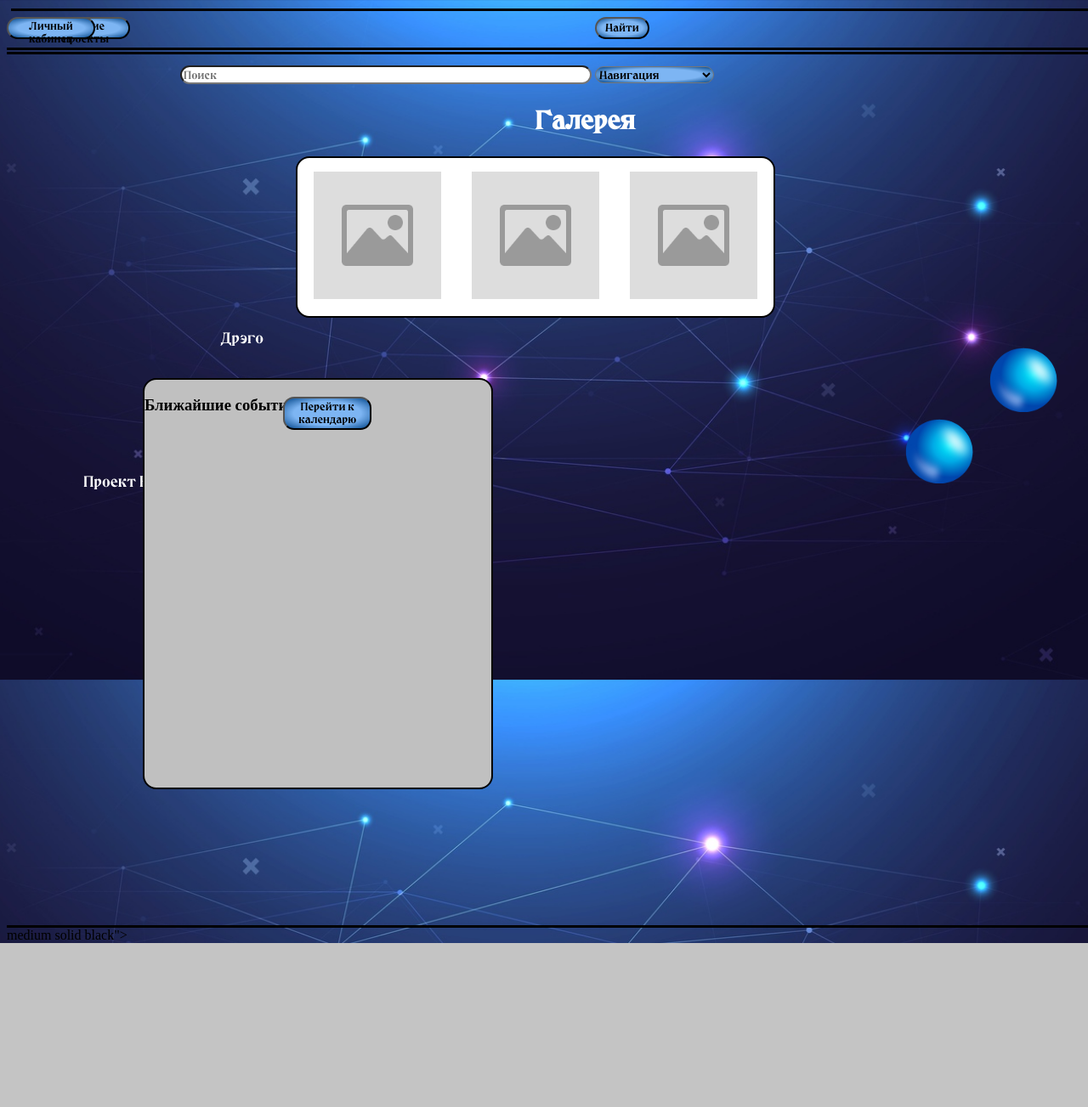
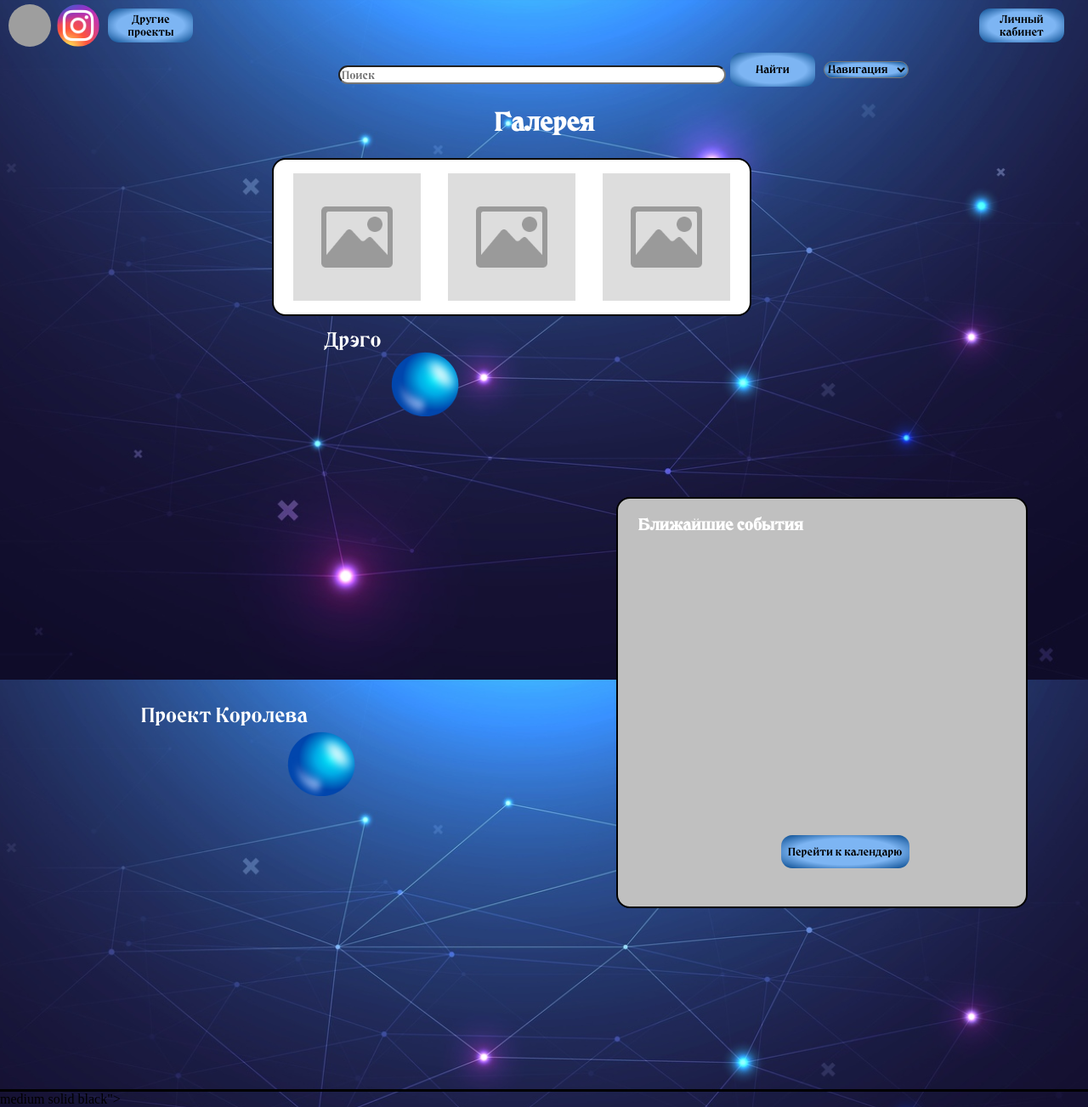
Before and after one commit to E-Newman/LSS, a PHP site: page /wiki.php in a window 1280 px wide; the page is wider, and only the part inside the window is pictured. Shown: that part at 85% size. Before the commit the page ends 1110 px from the top of that part, so only its background shows below. Run offline with PHP 8.4, Linux system fonts and the light colour scheme; the visitor is signed in with stand-in values (Sample User, id 1); some libraries are stand-ins or nearby versions; grey boxes are pictures that could not be loaded.

Commit message:
Unify CSS files

```diff
--- a/article.php
+++ b/article.php
@@ -31,9 +31,9 @@
 			<button class="headbutton">Другие проекты</button>
 		</div>
 		<div class = "head" style="margin-right: 5px; ">
-			<button class="headbutton popup auth" href = "#loginForm">Войти</button>
+			<button class="headbutton popup auth nouser" href = "#loginForm">Войти</button>
 			<button class="headbutton user" onClick='location.href="userlc.php"' >Личный кабинет</button>
-			<button class="headbutton popup auth" href = "#regForm">Регистрация</button>
+			<button class="headbutton popup auth nouser" href = "#regForm">Регистрация</button>
 		</div>
 	</div>
 </header>
--- a/index.php
+++ b/index.php
@@ -10,7 +10,7 @@
 
 echo ' <link rel="stylesheet" type="text/css" href="styleforexperiments.css"> ';
 } else {
-         echo ' <link rel="stylesheet" type="text/css" href="exprbySanya.css"> ';
+         echo ' <link rel="stylesheet" type="text/css" href="styleBySanya.css"> ';
 }
 ?>
     <meta charset="utf-8" />
@@ -31,9 +31,9 @@ echo ' <link rel="stylesheet" type="text/css" href="styleforexperiments.css"> ';
             </div>
 
 			<div class = "head" style="margin-right: 5px; ">
-			<button class="headbutton popup auth" href = "#loginForm">Войти</button>
+			<button class="headbutton popup auth nouser" href = "#loginForm">Войти</button>
             <button class="headbutton user" onClick='location.href="userlc.php"' >Личный кабинет</button>
-			<button class="headbutton popup auth" href = "#regForm">Регистрация</button>
+			<button class="headbutton popup auth nouser" href = "#regForm">Регистрация</button>
             </div>
 
 	    </header>
--- a/news.php
+++ b/news.php
@@ -30,9 +30,9 @@ echo ' <link rel="stylesheet" type="text/css" href="styleforexperiments.css"> ';
             </div>
 
 			<div class = "head" style="margin-right: 5px; ">
-			<button class="headbutton popup auth" href = "#loginForm">Войти</button>
+			<button class="headbutton popup auth nouser" href = "#loginForm">Войти</button>
             <button class="headbutton user" onClick='location.href="userlc.php"' >Личный кабинет</button>
-			<button class="headbutton popup auth" href = "#regForm">Регистрация</button>
+			<button class="headbutton popup auth nouser" href = "#regForm">Регистрация</button>
             </div>
 
 	    </header>
--- a/styleBySanya.css
+++ b/styleBySanya.css
@@ -12,30 +12,186 @@
     font-family: Amaltea One;
     src: url(fonts/AmalteaOne.ttf);
 }
-
+button,
+button:active,
+button:focus {
+    outline: none;
+}
+div.head {
+    display: flex;
+    align-items: center;
+    justify-content: space-between;
+}
+div.content {
+	display: flex;
+    align-items: center;
+    justify-content: center;
+}
 .mainLink {
     font-family: 'Columbina';
     font-size: 1.5em;
     color: white;
+    background-color: transparent;
+    border:0;
+    display: inline-block;
+    position: relative;
+    -webkit-transition-duration: 0.3s;
+    transition-duration: 0.3s;
+    -webkit-transition-property: transform;
+    transition-property: transform;
+    -webkit-transform: translateZ(0);
+    transform: translateZ(0);
+}
+.mainLink:before {
+    pointer-events: none;
+    position: absolute;
+    z-index: -1;
+    content: '';
+    top: 100%;
+    left: 5%;
+    height: 10px;
+    width: 90%;
+    opacity: 0;
+    background: radial-gradient(ellipse at center, rgba(0, 0, 0, 0.35) 0%, rgba(0, 0, 0, 0) 80%);
+    -webkit-transition-duration: 0.3s;
+    transition-duration: 0.3s;
+    -webkit-transition-property: transform, opacity;
+    transition-property: transform, opacity;
 }
 
+.mainLink:hover {
+    -webkit-transform: translateY(-5px);
+    transform: translateY(-5px);
+}
+
+.mainLink:hover:before {
+    opacity: 1;
+    -webkit-transform: translateY(5px);
+    transform: translateY(5px);
+}
+#logo {
+	transition: all 150ms ease;
+	margin-left: 1px;
+	margin-right: 1px;
+	width: 50px;
+	height: 50px;
+	cursor: pointer;
+    border-radius: 50%;
+    border: 0em;
+  }
+ #logo:hover {
+    -webkit-transform: scale(1.1);
+    -ms-transform: scale(1.1);
+    transform: scale(1.1);
+  }
 .headfoot {
-	height: 3em;
-	border-bottom: medium solid black;
+    display: flex;
+	justify-content: space-between;
+	align-items: center;
+	height: 60px;
 }
 
 .eventblock {
-	position: relative;
-	bottom: 10em;
     background-color: silver;
-	width: 30%;
+    width: 30em;
     height: 30em;
-	display: inline-block;
-	margin-left: 10em;
+    display: block;
+    margin-left: 15%;
+	margin-right:2%;
     border-color: black;
     border-style: solid;
     border-width: 2px;
     border-radius: 1em;
+}
+  html {
+	margin: 0px;
+	padding: 0px;
+
+}
+body {
+    background: url('images/back.jpg') no-repeat center center;
+    background-size: cover;
+    background-attachment: fixed;
+    margin: 0px;
+	padding: 0px;
+}
+
+h2 {
+    font-family: Columbina;
+    font-size: 30px;
+    color: white;
+}
+
+h3 {
+	font-family: Columbina;
+    color: white;
+	margin-left:5%;
+}
+
+.sub {
+    font-family: Columbina;
+    font-size: x-large;
+    color: white;
+	display:inline-block;
+}
+.headbutton:hover {
+    -webkit-transform: scale(1.1);
+    -ms-transform: scale(1.1);
+    transform: scale(1.1);
+  }
+.headbutton {
+    transition: all 150ms ease;
+
+    background: -moz-radial-gradient(center, ellipse cover, rgba(125,181,243,1) 0%, rgba(125,181,243,1) 56%, rgba(3,70,138,1) 100%);
+    background: -webkit-radial-gradient(center, ellipse cover, rgba(125,181,243,1) 0%, rgba(125,181,243,1) 56%, rgba(3,70,138,1) 100%);
+    background: -o-radial-gradient(center, ellipse cover, rgba(125,181,243,1) 0%, rgba(125,181,243,1) 56%, rgba(3,70,138,1) 100%);
+    background: -ms-radial-gradient(center, ellipse cover, rgba(125,181,243,1) 0%, rgba(125,181,243,1) 56%, rgba(3,70,138,1) 100%);
+    background: radial-gradient(ellipse at center, rgba(125,181,243,1) 0%, rgba(125,181,243,1) 56%, rgba(3,70,138,1) 100%);
+
+    text-align: center;
+    border-radius: 1em;
+    text-decoration: none;
+    color: black;
+    font-family: 'Columbina';
+	font-size: small;
+	margin-left: 5px;
+    margin-right: 5px;
+    min-width: 100px;
+	width: 31.5%;
+	height: 40px;
+	cursor: pointer;
+    vertical-align: middle;
+    border-style:solid;
+    border: 0em;
+}
+
+.navsel {
+	transition: all 150ms ease;
+
+    background: -moz-radial-gradient(center, ellipse cover, rgba(125,181,243,1) 0%, rgba(125,181,243,1) 56%, rgba(3,70,138,1) 100%);
+    background: -webkit-radial-gradient(center, ellipse cover, rgba(125,181,243,1) 0%, rgba(125,181,243,1) 56%, rgba(3,70,138,1) 100%);
+    background: -o-radial-gradient(center, ellipse cover, rgba(125,181,243,1) 0%, rgba(125,181,243,1) 56%, rgba(3,70,138,1) 100%);
+    background: -ms-radial-gradient(center, ellipse cover, rgba(125,181,243,1) 0%, rgba(125,181,243,1) 56%, rgba(3,70,138,1) 100%);
+    background: radial-gradient(ellipse at center, rgba(125,181,243,1) 0%, rgba(125,181,243,1) 56%, rgba(3,70,138,1) 100%);
+    font-family: 'Columbina';
+    border-radius: 1em;
+	margin-left: 5px;
+    margin-right: 5px;
+    min-width: 100px;
+	width: 5%;
+}
+
+.worldhint {
+	width:15em;
+	height:20em;
+	background-color:rgba(0, 106, 194);
+	font-family: Columbina;
+	color: white;
+	border-style:solid;
+	border-color:black;
+	border-width:2px;
+	border-radius: 1em;
+	visibility:hidden;
 }
 
 #dregoim:hover + #dregohint {
@@ -44,59 +200,6 @@
 
 #queenim:hover + #queenhint {
 	visibility: visible;
-}
-
-body {
-	height: 100vh;
-	width: 85em;
-	background: url('images/back.jpg') no-repeat center center;
-	background-size: cover;
-	background-attachment: fixed;
-}
-
-h2 {
-	font-family: Columbina;
-	font-size: 30px;
-	color: white;
-}
-
-.sub {
-	font-family: Columbina;
-	font-size: large;
-	color: white;
-}
-.auth {
-	display: none;
-}
-
-.headbutton {
-
-	width: 8em;
-	height: 2em;
-	/*background: url(images/buttonBack.png);*/
-	background: -moz-radial-gradient(center, ellipse cover, rgba(125,181,243,1) 0%, rgba(125,181,243,1) 56%, rgba(3,70,138,1) 100%);
-	background: -webkit-radial-gradient(center, ellipse cover, rgba(125,181,243,1) 0%, rgba(125,181,243,1) 56%, rgba(3,70,138,1) 100%);
-	background: -o-radial-gradient(center, ellipse cover, rgba(125,181,243,1) 0%, rgba(125,181,243,1) 56%, rgba(3,70,138,1) 100%);
-	background: -ms-radial-gradient(center, ellipse cover, rgba(125,181,243,1) 0%, rgba(125,181,243,1) 56%, rgba(3,70,138,1) 100%);
-	background: radial-gradient(ellipse at center, rgba(125,181,243,1) 0%, rgba(125,181,243,1) 56%, rgba(3,70,138,1) 100%);
-	position: absolute;
-	top: 1.5em;
-	text-align: center;
-	border-radius: 1em;
-	text-decoration: none;
-	color: black;
-	font-family: 'Columbina';
-	font-size: small;
-}
-
-.navsel {
-	background: -moz-radial-gradient(center, ellipse cover, rgba(125,181,243,1) 0%, rgba(125,181,243,1) 56%, rgba(3,70,138,1) 100%);
-	background: -webkit-radial-gradient(center, ellipse cover, rgba(125,181,243,1) 0%, rgba(125,181,243,1) 56%, rgba(3,70,138,1) 100%);
-	background: -o-radial-gradient(center, ellipse cover, rgba(125,181,243,1) 0%, rgba(125,181,243,1) 56%, rgba(3,70,138,1) 100%);
-	background: -ms-radial-gradient(center, ellipse cover, rgba(125,181,243,1) 0%, rgba(125,181,243,1) 56%, rgba(3,70,138,1) 100%);
-	background: radial-gradient(ellipse at center, rgba(125,181,243,1) 0%, rgba(125,181,243,1) 56%, rgba(3,70,138,1) 100%);
-	font-family: 'Columbina';
-	border-radius: 1em;
 }
 
   button.c {
@@ -210,30 +313,6 @@ display: none;
 .loadmore {
 	margin-left: 35%;
 }
-
-.worldhint {
-	position:absolute;
-	width:15em;
-	height:20em;
-	/*background-color:rgba(0, 106, 194);*/
-	background-color:blue;
-	font-family: Columbina;
-	color: white;
-	border-style:solid;
-	border-color:black;
-	border-width:2px;
-	border-radius: 1em;
-	visibility:hidden;
-}
-
-#dregoim:hover + #dregohint {
-	visibility: visible;
-}
-
-#queenim:hover + #queenhint {
-	visibility: visible;
-}
-
 form {
 	padding: 15px 50px;
 	background-color: white;
@@ -253,3 +332,11 @@ form p {
 	margin-bottom: 2px;
 	text-align: left;
 }
+/* НЕ ТРОГАЙТЕ ИНаче бан*/
+.user {
+	display: relative;
+}
+
+.nouser {
+	display: none;
+}
--- a/styleforexperiments.css
+++ b/styleforexperiments.css
@@ -336,3 +336,7 @@ form p {
 .user {
 	display: none;
 }
+
+.nouser {
+	display: relative;
+}
--- a/userlc.php
+++ b/userlc.php
@@ -9,7 +9,7 @@
 
             echo 'ЗАЛОГИНЬСЯ ПИДОР';
             } else {
-                     echo ' <link rel="stylesheet" type="text/css" href="style.css"> ';
+                     echo ' <link rel="stylesheet" type="text/css" href="styleforexperiments.css"> ';
             }
 	    ?>
 		<meta http-equiv="Content-Type" content="text/html; charset=utf-8" />
--- a/wiki.php
+++ b/wiki.php
@@ -35,9 +35,9 @@ echo ' <link rel="stylesheet" type="text/css" href="styleforexperiments.css"> ';
             </div>
 
 			<div class = "head" style="margin-right: 5px; ">
-			<button class="headbutton popup auth" href = "#loginForm">Войти</button>
+			<button class="headbutton popup auth nouser" href = "#loginForm">Войти</button>
             <button class="headbutton user" onClick='location.href="userlc.php"' >Личный кабинет</button>
-			<button class="headbutton popup auth" href = "#regForm">Регистрация</button>
+			<button class="headbutton popup auth nouser" href = "#regForm">Регистрация</button>
             </div>
 
 	    </header>
--- a/world.php
+++ b/world.php
@@ -42,9 +42,9 @@
 			<button class="headbutton">Другие проекты</button>
         </div>
 		<div class = "head" style="margin-right: 5px; ">
-			<button class="headbutton popup auth" href = "#loginForm">Войти</button>
+			<button class="headbutton popup auth nouser" href = "#loginForm">Войти</button>
             <button class="headbutton user" onClick='location.href="userlc.php"' >Личный кабинет</button>
-			<button class="headbutton popup auth" href = "#regForm">Регистрация</button>
+			<button class="headbutton popup auth nouser" href = "#regForm">Регистрация</button>
         </div>
 	</div>
 </header>
```
Lines whose indentation alone changed are shown as unchanged.
